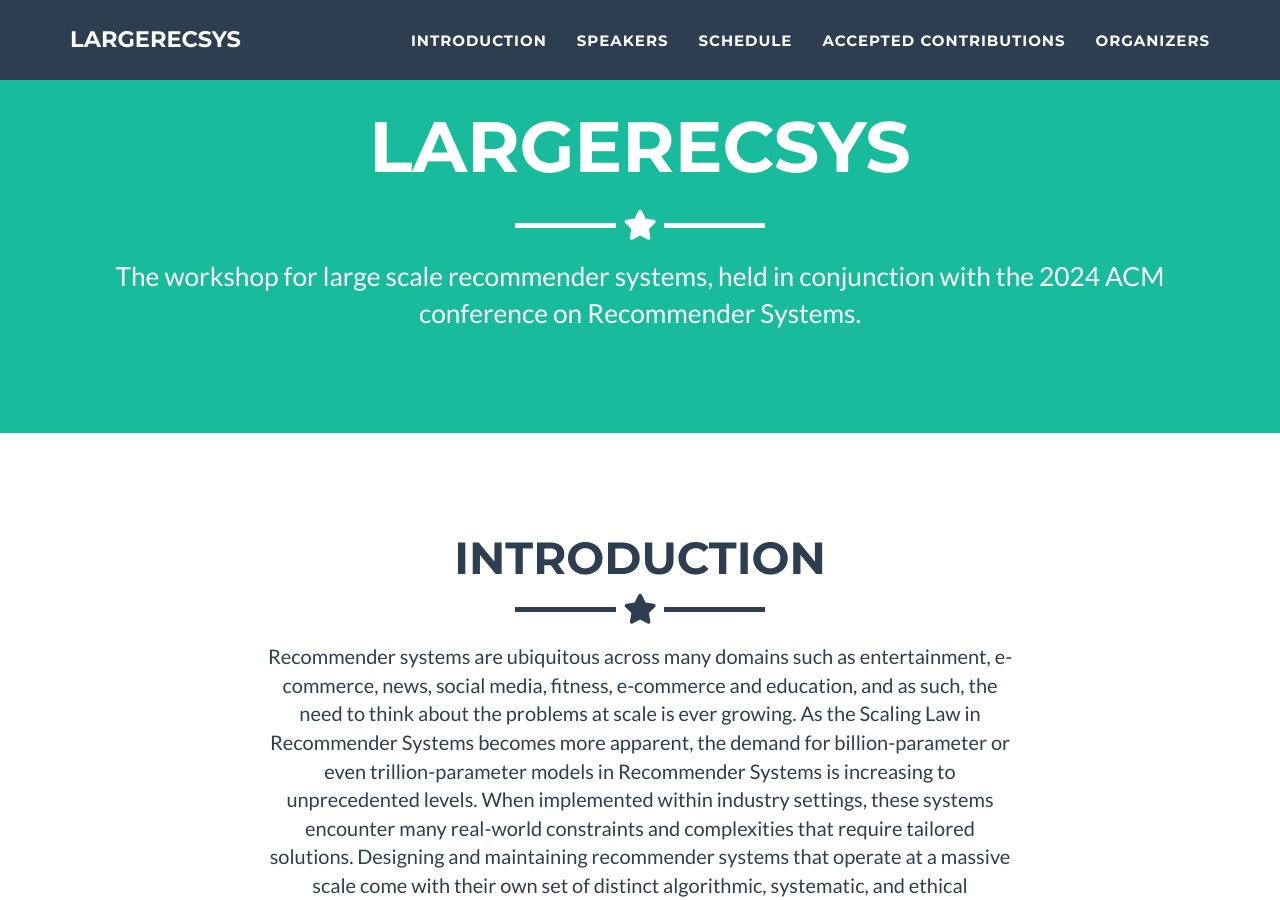
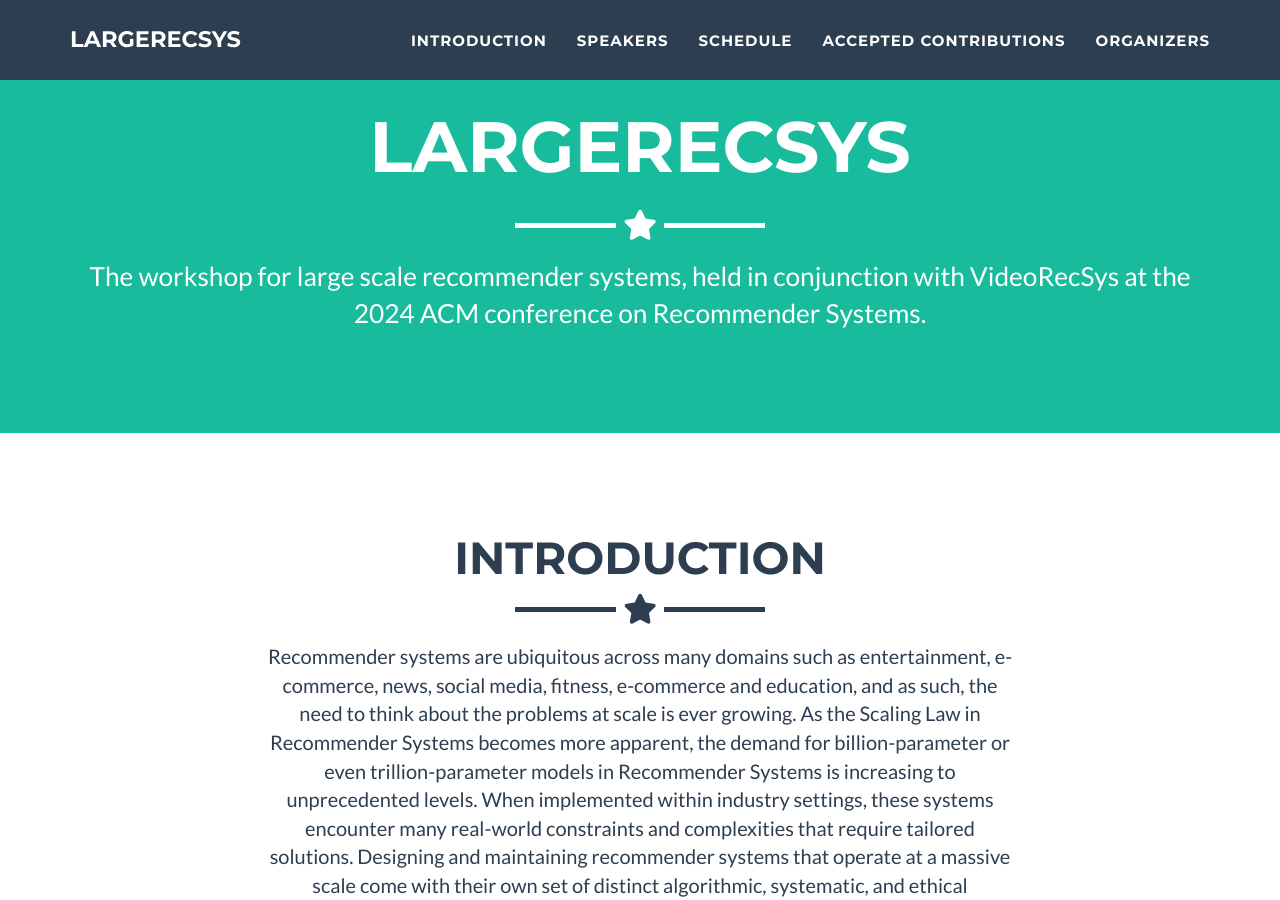
Before and after one commit to largerecsys/largerecsys.github.io, a Jekyll site: the page built from _posts/2024-07-04-arnie.markdown, in a window 1280 px wide and 900 px high, scrolled down 304 px. Built offline with Jekyll 4.4.1, drawn with Linux system fonts in a browser that asks for light colours.

Commit message:
make all changes

```diff
--- a/_config.yaml
+++ b/_config.yaml
@@ -4,7 +4,7 @@ email: largerecsys@gmail.com
 url: https://largerecsys.github.io
 description: "The revival of Large-scale Recommender Systems (LSRS), now called LargeRecSys at ACM RecSys 24!"
 keywords: "recommender-systems, recsys, lsrs, largerecsys"
-skills: "The workshop for large scale recommender systems, held in conjunction with the 2024 ACM conference on Recommender Systems."
+skills: "The workshop for large scale recommender systems, held in conjunction with VideoRecSys at the 2024 ACM conference on Recommender Systems."
 meta_author: LargeRecSys 24
 
 # Google webmaster tools
```
